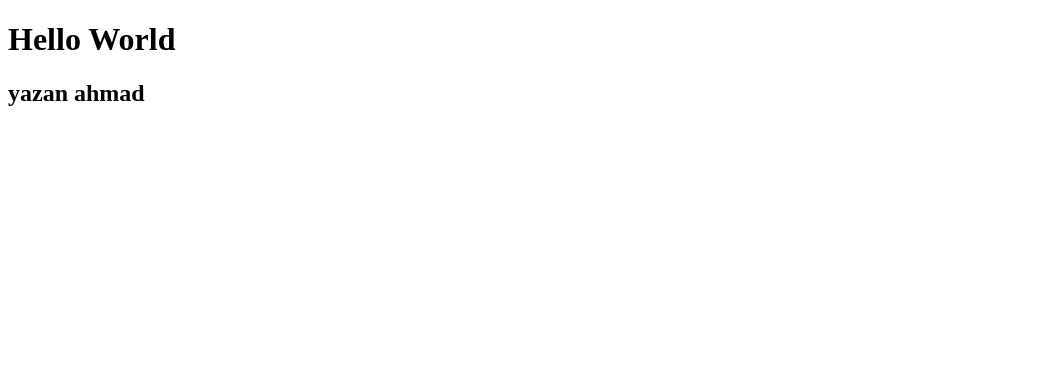
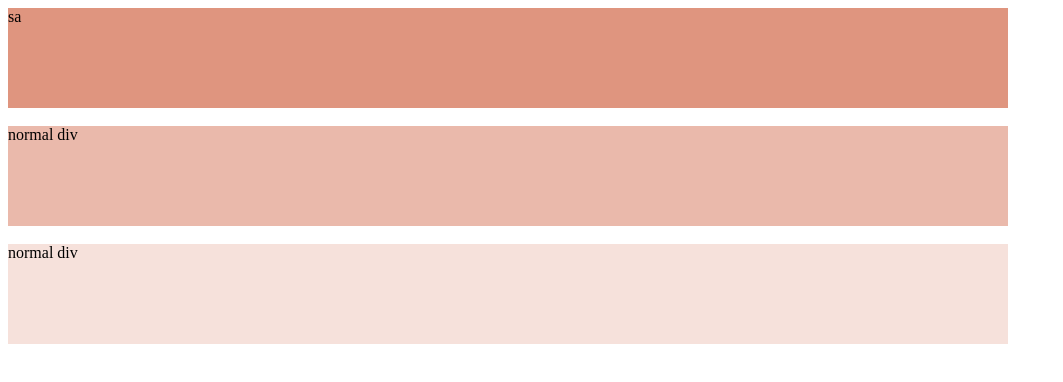
Before and after one commit to yazanahmad98/Task, a plain HTML site: page index.html in a window 1280 px wide. Shown: the whole page, without its empty margins (0-1063 px from the left). Drawn offline with Linux system fonts and the light colour scheme.

Commit message:
tasksa git commit -mtasksa git commit -mtasksa

```diff
--- /dev/null
+++ b/index.css
@@ -0,0 +1,3 @@
+.rectangle{
+
+}
--- a/index.html
+++ b/index.html
@@ -4,11 +4,33 @@
     <meta charset="UTF-8">
     <meta http-equiv="X-UA-Compatible" content="IE=edge">
     <meta name="viewport" content="width=device-width, initial-scale=1.0">
-    <title>task</title>
+    <title>doc</title>
+    <link rel="stylesheet" href="index.css">
+    <style>
+        .rectangle {
+          height: 100px;
+          width: 1000px;
+          background-color: rgba(206,89,55,0.64);
+        }
+        .rectangle1{
+            height: 100px;
+          width: 1000px;
+          background-color: rgba(206,89,55,0.42);
+
+        }
+        .rectangle2{
+            height: 100px;
+          width: 1000px;
+          background-color: rgba(206,89,55,0.18);
+
+        }
+        </style>
 </head>
 <body>
-    <h1>Hello World</h1>
-    <h2>yazan ahmad</h2>
-
+    <div class="rectangle"> sa</div>
+    <br>
+    <div class="rectangle1">normal div</div>
+    <br>
+    <div class="rectangle2">normal div</div>
 </body>
 </html>
```
Also changed, not shown: image1.html (added, +17 -0 lines), image4.html (added, +27 -0 lines).
